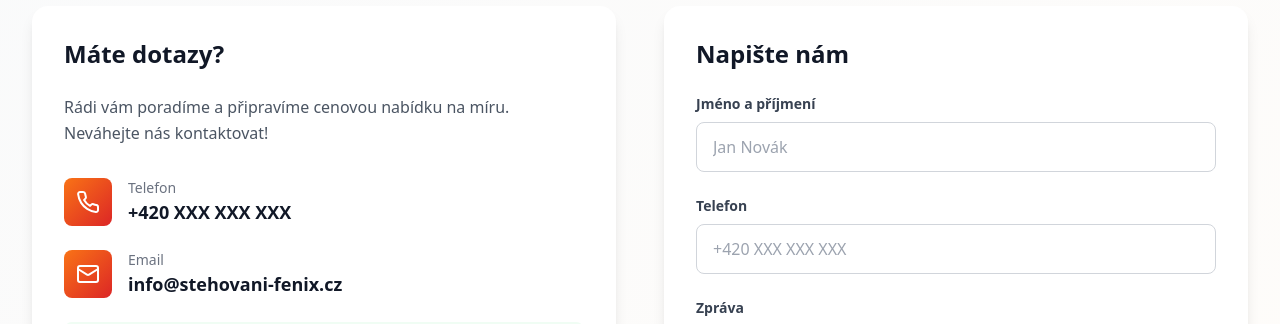
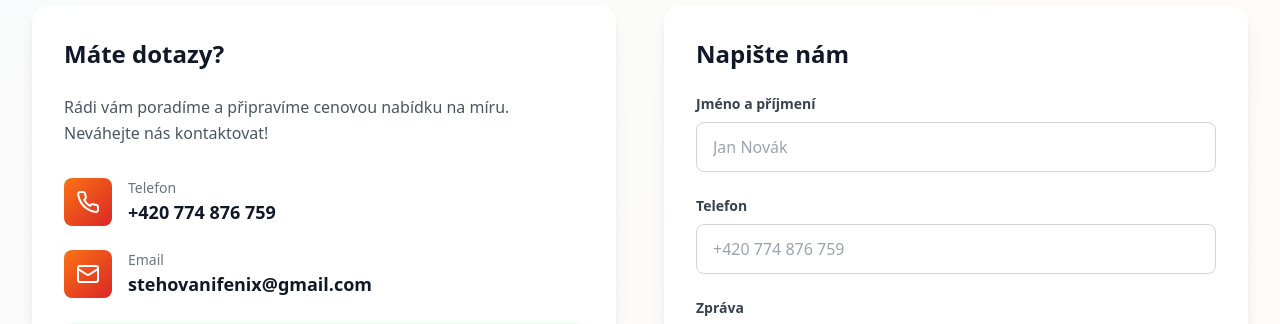
Before and after one commit to orsovicsadam-dotcom/Stehovani-Fenix, a React (Vite) app: page / in a window 1280 px wide. Shown: the part 3562-3886 px from the top of the page. Built offline with nearby package versions, Linux system fonts and the light colour scheme.

Commit message:
contact change

```diff
--- a/src/App.tsx
+++ b/src/App.tsx
@@ -281,28 +281,28 @@ function App() {
                 </p>
 
                 <div className="space-y-6">
-                  <div className="flex items-center space-x-4 group">
+                  <a href="tel:+420774876759" className="flex items-center space-x-4 group">
                     <div className="w-12 h-12 bg-gradient-to-br from-orange-500 to-red-600 rounded-lg flex items-center justify-center text-white group-hover:scale-110 transition-transform">
                       <Phone className="w-6 h-6" />
                     </div>
                     <div>
                       <div className="text-sm text-gray-500">Telefon</div>
-                      <div className="text-lg font-semibold text-gray-900">+420 XXX XXX XXX</div>
+                      <div className="text-lg font-semibold text-gray-900">+420 774 876 759</div>
                     </div>
-                  </div>
+                  </a>
 
-                  <div className="flex items-center space-x-4 group">
+                  <a href="mailto:stehovanifenix@gmail.com" className="flex items-center space-x-4 group">
                     <div className="w-12 h-12 bg-gradient-to-br from-orange-500 to-red-600 rounded-lg flex items-center justify-center text-white group-hover:scale-110 transition-transform">
                       <Mail className="w-6 h-6" />
                     </div>
                     <div>
                       <div className="text-sm text-gray-500">Email</div>
-                      <div className="text-lg font-semibold text-gray-900">info@stehovani-fenix.cz</div>
+                      <div className="text-lg font-semibold text-gray-900">stehovanifenix@gmail.com</div>
                     </div>
-                  </div>
+                  </a>
 
                   <a
-                    href="https://wa.me/420XXXXXXXXX"
+                    href="https://wa.me/420774876759"
                     target="_blank"
                     rel="noopener noreferrer"
                     className="flex items-center space-x-4 group bg-green-50 p-4 rounded-lg hover:bg-green-100 transition-colors"
@@ -347,7 +347,7 @@ function App() {
                     value={formData.phone}
                     onChange={(e) => setFormData({ ...formData, phone: e.target.value })}
                     className="w-full px-4 py-3 border border-gray-300 rounded-lg focus:ring-2 focus:ring-orange-500 focus:border-transparent transition-all"
-                    placeholder="+420 XXX XXX XXX"
+                    placeholder="+420 774 876 759"
                   />
                 </div>
 
@@ -399,7 +399,7 @@ function App() {
 
       {/* Floating WhatsApp Button */}
       <a
-        href="https://wa.me/420XXXXXXXXX"
+        href="https://wa.me/420774876759"
         target="_blank"
         rel="noopener noreferrer"
         className="fixed bottom-8 right-8 w-16 h-16 bg-green-500 rounded-full flex items-center justify-center text-white shadow-2xl hover:scale-110 transition-transform z-40 animate-bounce"
```
